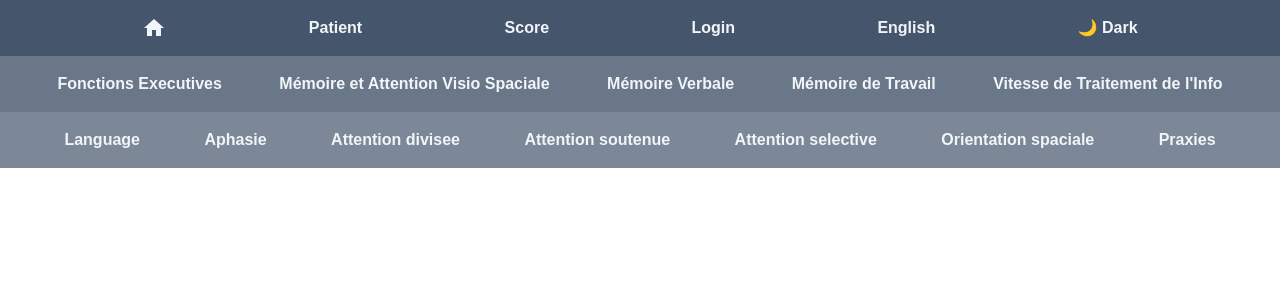
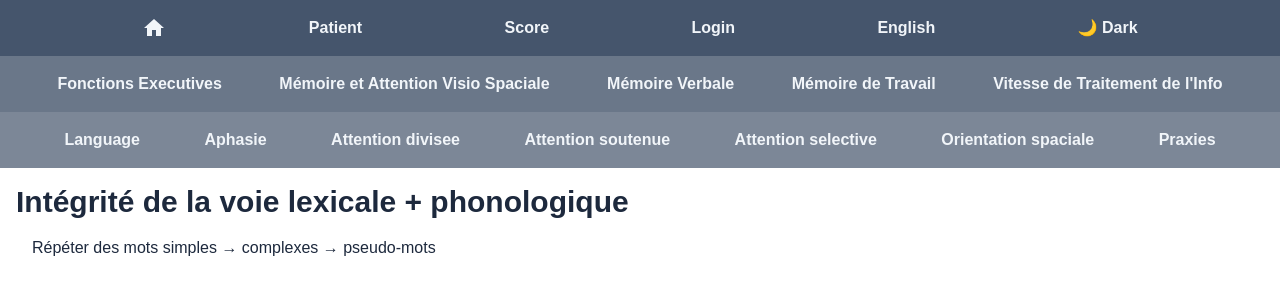
Before and after one commit to TLRKiliann/webapp-np-one, a Next.js app in the folder my-app/: page /language/repetition/1 in a window 1280 px wide. Before the commit this address had no page. Shown: the top 283 px of the page. Built offline with nearby package versions, Linux system fonts and the light colour scheme.

Commit message:
new route created

```diff
--- /dev/null
+++ b/my-app/app/language/repetition/[id]/page.tsx
@@ -0,0 +1,45 @@
+import MemoTravailVerbal from "@/app/ui/language-exo/repetitionExo/MemoTravailVerbale";
+import RepetitionLexicale from "@/app/ui/language-exo/repetitionExo/RepetitionLexicale";
+import RepetitionNonFluente from "@/app/ui/language-exo/repetitionExo/RepetitionNonFluente";
+import RepetitionNonLexicale from "@/app/ui/language-exo/repetitionExo/RepetitionNonLexicale";
+
+const tasks = {
+    "1": {
+        title: "Intégrité de la voie lexicale + phonologique",
+        description: "Répéter des mots simples → complexes → pseudo-mots",
+        component: <RepetitionLexicale />
+    },
+    "2": {
+        title: "Mémoire de travail verbale (empan)",
+        description: "Répéter des phrases courtes → longues",
+        component: <MemoTravailVerbal />
+    },
+    "3": {
+        title: "Boucle phonologique pure (sans appui lexical)",
+        description: "Répéter des logatomes (non-mots) pour isoler la boucle phonologique",
+        component: <RepetitionNonLexicale />
+    },
+    "4": {
+        title: "Contourne le manque de fluence via l'hémisphère droit",
+        description: "Répétition rythmée (avec métronome) pour les formes non-fluentes",
+        component: <RepetitionNonFluente />
+    },
+}
+
+export default async function RepetitionExoPage({params}: {params: Promise<{ id: string }>}) {
+    const { id } = await params;
+
+    const task = tasks[id as keyof typeof tasks];
+
+    return (
+        <div className="p-4">
+            <h1 className="text-3xl font-bold">{task.title}</h1>
+
+            <p className="mt-4 mb-6 ml-4">{task.description}</p>
+
+            <div className="w-auto h-[70vh] border mx-4">
+                {task.component}
+            </div>
+        </div>
+    );
+};
```
